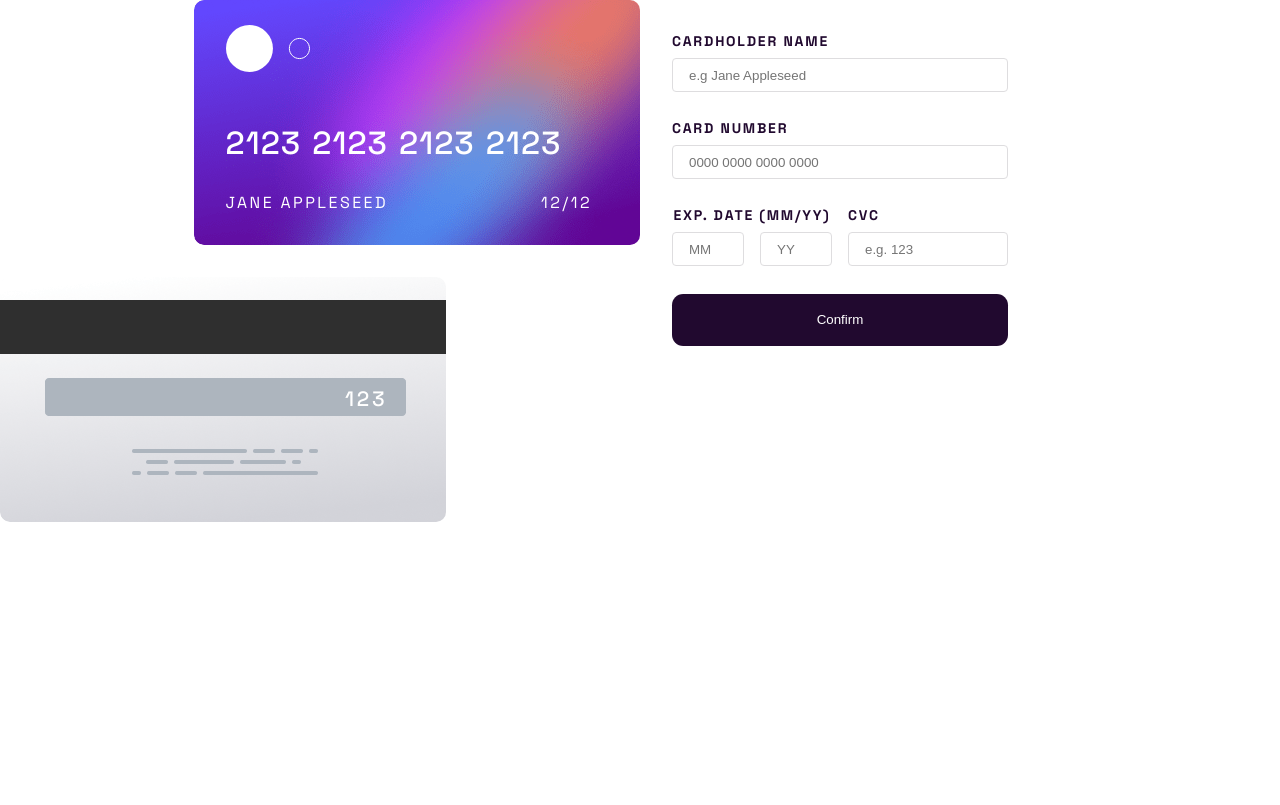
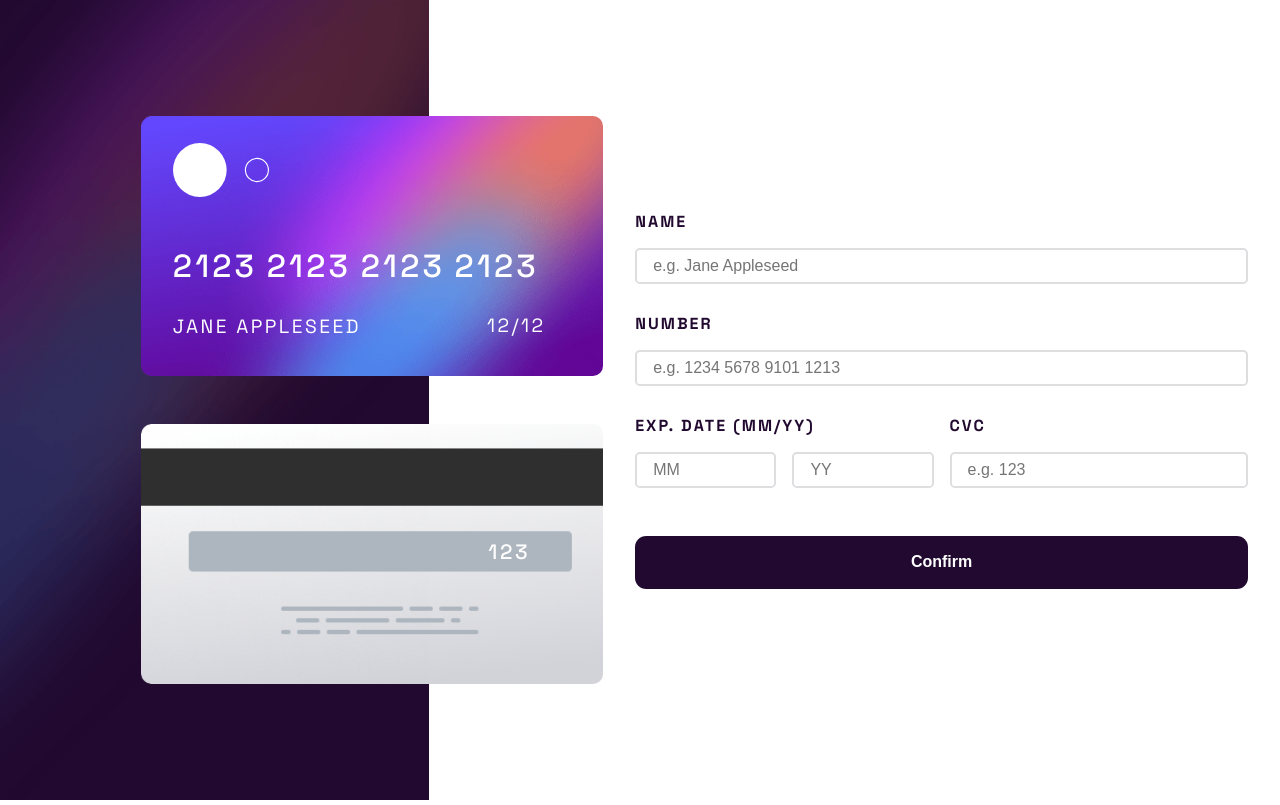
Before and after one commit to Lukiticas/credit-card-checkout, a React (Vite) app: page / in a window 1280 px wide. Built offline with nearby package versions, Linux system fonts and the light colour scheme.

Commit message:
omg tryind some repsonsivness now

```diff
--- a/src/App.jsx
+++ b/src/App.jsx
@@ -6,29 +6,42 @@ function App() {
   const [formInfo, setFormInfo] = useState({
     name: "",
     number: "",
-    date: {
-      month: "",
-      year: "",
-    },
+    month: "",
+    year: "",
     cvc: "",
   });
 
   return (
-    <div className="app">
+    <main className="app">
+      <div className="aside-image">
+        <picture>
+          <source
+            srcSet="./images/bg-main-mobile.png"
+            media="(max-width:  900px)"
+          />
+          <img src="./images/bg-main-desktop.png" alt="background" />
+        </picture>
+      </div>
       <aside className="card-wrapper">
         <CreditCard
           name={formInfo.name ? formInfo.name : "Jane Appleseed"}
           number={formInfo.number ? formInfo.number : "2123212321232123"}
           date={{
-            month: formInfo.date.month ? formInfo.date.month : "12",
-            year: formInfo.date.year ? formInfo.date.year : "12",
+            month: formInfo.month ? formInfo.month : "12",
+            year: formInfo.year ? formInfo.year : "12",
           }}
           side={false}
+          app
         />
-        <CreditCard cvc={formInfo.cvc ? formInfo.cvc : "123"} side={true} />
+        <CreditCard
+          cvc={formInfo.cvc ? formInfo.cvc.slice(0, 3) : "123"}
+          side={true}
+        />
       </aside>
-      <FormControl handleData={setFormInfo} data={formInfo} />
-    </div>
+      <section className="form-wrapper">
+        <FormControl handleData={setFormInfo} data={formInfo} />
+      </section>
+    </main>
   );
 }
 
--- a/src/components/CreditCard/CreditCard.css
+++ b/src/components/CreditCard/CreditCard.css
@@ -1,18 +1,27 @@
 .card {
   color: var(--white);
-  width: 27.9rem;
-  height: 245px;
+  width: 28.9em;
+  height: 16.25em;
   display: flex;
   flex-flow: column nowrap;
   align-items: flex-start;
   border-radius: 10px;
-  padding-left: 2rem;
+  padding-left: 2em;
+  background-size: cover;
+  background-repeat: no-repeat;
   overflow: hidden;
   position: relative;
+  animation: 1s ease-out 0s 1 entrance;
+}
+
+.card:hover {
+  transform: rotateY(10deg);
+  transition: transform 200ms ease-in;
 }
 
 .card img:first-of-type {
-  margin-top: 25px;
+  width: 6em;
+  margin-top: 1.7em;
 }
 
 .card__details {
@@ -24,21 +33,21 @@
 
 .details__number {
   font-size: 200%;
-  letter-spacing: 1px;
+  letter-spacing: 0.1em;
   font-weight: 500;
   text-align: center;
 }
 
 .details__number span:nth-child(4) {
-  margin-right: 0.7rem;
+  margin-right: 0.3em;
 }
 
 .details__number span:nth-child(8) {
-  margin-right: 0.7rem;
+  margin-right: 0.3em;
 }
 
 .details__number span:nth-child(12) {
-  margin-right: 0.7rem;
+  margin-right: 0.3em;
 }
 
 .card__details > footer {
@@ -46,7 +55,7 @@
   align-items: center;
   justify-content: space-between;
   height: 100%;
-  font-size: 1.2rem;
+  font-size: 1.2em;
   text-transform: uppercase;
   letter-spacing: 0.2ch;
   width: 100%;
@@ -55,17 +64,17 @@
 .card__details > footer h1,
 .card__details > footer small {
   position: absolute;
-  font-size: 1rem;
+  font-size: 1em;
   font-weight: 400;
-  max-width: 220px;
+  max-width: 55%;
   overflow: hidden;
   text-overflow: ellipsis;
   white-space: nowrap;
-  bottom: 2rem;
+  bottom: 1.95em;
 }
 .card__details > footer small {
-  right: 3rem;
-  bottom: 2rem;
+  right: 3em;
+  bottom: 2em;
 }
 
 .wrapper {
@@ -77,7 +86,16 @@
   font-size: 1.3em;
   letter-spacing: 0.2ch;
   position: absolute;
-  bottom: 6.9rem;
-  right: 3.7rem;
+  bottom: 5.7em;
+  right: 3.5em;
   font-weight: 500;
 }
+
+@keyframes entrance {
+  from {
+    transform: translateX(20px);
+  }
+  to {
+    transform: translateX(0px);
+  }
+}
--- a/src/components/CreditCard/index.jsx
+++ b/src/components/CreditCard/index.jsx
@@ -16,21 +16,24 @@ function CreditCard({ name, number, date, cvc, side }) {
     >
       {side ? (
         <div className="wrapper">
-          <h1 className="cvc">{cvc}</h1>
+          <h1 className="cvc">{cvc.slice(0, 3)}</h1>
         </div>
       ) : (
         <>
           <img src={cardLogo} alt="card icon" />
           <section className="card__details">
             <h1 className="details__number">
-              {number.split("").map((e, index) => (
-                <span key={index}>{e}</span>
-              ))}
+              {number
+                .slice(0, 16)
+                .split("")
+                .map((e, index) => (
+                  <span key={index}>{e}</span>
+                ))}
             </h1>
             <footer>
               <h1>{name}</h1>
               <small>
-                {date.month}/{date.year}
+                {date.month.slice(0, 2)}/{date.year.slice(0, 2)}
               </small>
             </footer>
           </section>
--- a/src/components/FormControl/FormControl.css
+++ b/src/components/FormControl/FormControl.css
@@ -5,86 +5,93 @@
 --darkgrayishviolet: hsl(279, 6%, 55%);
 --verydarkviolet: hsl(278, 68%, 11%); */
 
-.forms > form {
+.forms {
   display: flex;
   flex-flow: column nowrap;
-  gap: 1.7rem;
-  width: 400px;
-  padding: 2rem;
+  max-width: 800px;
+  padding: 2em;
   text-transform: uppercase;
-  font-size: 14px;
   letter-spacing: 0.2ch;
 }
 
-div > label + input,
-.detail__wrapper {
-  margin-top: 0.5rem;
+.form__input {
+  position: relative;
+  display: flex;
+  flex-direction: column;
+  margin-bottom: 1.8em;
 }
 
-.forms label,
-.forms fieldset {
+.form__input span {
+  display: none;
+  position: absolute;
+  bottom: -1.5em;
+  color: red;
+  letter-spacing: normal;
+  text-transform: lowercase;
+  font-size: 0.74em;
+}
+
+.form__input > label {
+  white-space: nowrap;
+  margin-bottom: 1em;
+}
+
+.forms label {
   color: var(--verydarkviolet);
   font-weight: 700;
 }
 
-fieldset {
-  border: 0;
-  padding: 0;
-  margin: 0;
-  min-width: 0;
-}
-
 input {
+  position: relative;
   outline: none;
-  height: 2rem;
+  border: 0.15rem solid var(--lightgrayishviolet);
+  height: 2em;
   width: 100%;
-  border: 0.12rem solid var(--lightgrayishviolet);
-  border-radius: 0.3em;
-  padding: 1rem;
+  border-radius: 0.3rem;
+  padding: 1em;
+  font-size: 1em;
 }
 
 input:focus {
   border-color: var(--darkgrayishviolet);
 }
 
-.error,
-.error:focus {
+input:invalid[focused="true"] {
   border-color: var(--rederrors);
+}
+
+input:invalid[focused="true"] ~ span {
+  display: block;
 }
 
 .forms__detail {
   display: grid;
   grid-template-columns: 1fr 1fr;
   gap: 1rem;
+  margin-bottom: 1.2em;
 }
 
-.detail__date {
-  display: flex;
-  flex-flow: column nowrap;
-  align-items: center;
-  justify-content: center;
+.form__input > div {
+  display: grid;
+  grid-template-columns: 1fr 1fr;
+  gap: 1rem;
 }
 
-.detail__wrapper {
-  display: grid;
-  gap: 1rem;
-  grid-template-columns: 1fr 1fr;
+.form-button {
+  border: none;
+  height: 3.3em;
+  border-radius: 0.7em;
+  cursor: pointer;
+  font-weight: 700;
+  font-size: 1em;
 }
 
-.detail__date input {
-  width: 100%;
+.purple {
+  background-color: var(--verydarkviolet);
+  color: var(--white);
 }
 
-.forms > form > button {
-  border: none;
-  background-color: var(--verydarkviolet);
-  color: var(--white);
-  height: 3.3rem;
-  border-radius: 0.7rem;
-  cursor: pointer;
-}
-
-.forms > form > button:hover {
+.gray-onhover:hover {
   background-color: var(--lightgrayishviolet);
   color: var(--darkgrayishviolet);
 }
--- a/src/components/FormControl/index.jsx
+++ b/src/components/FormControl/index.jsx
@@ -1,108 +1,105 @@
 import "./FormControl.css";
+import FormInput from "../FormInput";
 
-function FormControl({ handleData, data, isOnError }) {
-  const isComplete = true;
+function FormControl({ handleData, data }) {
+  const handleCardDisplay = (card) => {
+    const rawText = [...card.split(" ").join("")]; // Remove old space
+    const creditCard = []; // Create card as array
+    rawText.forEach((t, i) => {
+      if (i % 4 === 0) creditCard.push(" "); // Add space
+      creditCard.push(t);
+    });
+    return creditCard.join("");
+  };
+
+  const inputs = {
+    name: {
+      name: "name",
+      value: data.name,
+      type: "text",
+      id: "name",
+      placeholder: "e.g. Jane Appleseed",
+      required: true,
+      pattern: "^[ a-zA-Z ]*$",
+    },
+    number: {
+      value: handleCardDisplay(data.number),
+      type: "text",
+      name: "number",
+      id: "number",
+      placeholder: "e.g. 1234 5678 9101 1213",
+      required: true,
+      pattern: "[0-9 ]{0,20}",
+    },
+    month: {
+      value: data.month.slice(0, 2),
+      type: "number",
+      name: "month",
+      id: "month",
+      placeholder: "MM",
+      required: true,
+      min: "1",
+      max: "12",
+    },
+    year: {
+      value: data.year.slice(0, 2),
+      type: "number",
+      name: "year",
+      id: "year",
+      placeholder: "YY",
+      required: true,
+    },
+    cvc: {
+      value: data.cvc,
+      type: "number",
+      name: "cvc",
+      id: "cvc",
+      placeholder: "e.g. 123",
+      required: true,
+      max: "999",
+      min: "100",
+    },
+  };
 
   const handleChange = (target) => {
     let { name, value } = target;
-    if (name == "number") {
-      if (Number.isInteger(value)) {
-        return;
-      }
-      value = value.slice(0, 16);
-    }
-    if (["month", "year"].some((x) => x.includes(name))) {
-      value = value.slice(0, 2);
-    }
-    if (name == "cvc") {
-      value = value.slice(0, 3);
-    }
-    handleData((prev) => {
-      const newData =
-        name == "month" || name == "year"
-          ? { ...prev, date: { ...prev.date, [name]: value } }
-          : { ...prev, [name]: value };
-      return newData;
-    });
+    value = name == "number" ? value.split(" ").join("") : value;
+    handleData((prev) => ({ ...prev, [name]: value }));
   };
+
   return (
-    <section className="forms">
-      <form>
-        <div className="forms__name">
-          <label htmlFor="inputName">cardholder name</label>
-          <input
-            value={data.name}
-            onChange={({ target }) => {
-              handleChange(target);
-            }}
-            className=""
-            type="text"
-            name="name"
-            autoComplete="name"
-            id="inputName"
-            placeholder="e.g Jane Appleseed"
-          />
-        </div>
-        <div className="forms__number">
-          <label htmlFor="ccNumber">card number</label>
-          <input
-            value={data.number}
-            onChange={({ target }) => {
-              handleChange(target);
-            }}
-            className=""
-            id="ccNumber"
-            type="tel"
-            inputMode="numeric"
-            autoComplete="cc-number"
-            placeholder="0000 0000 0000 0000"
-            name="number"
-          />
-        </div>
-        <div className="forms__detail">
-          <div className="detail__date">
-            <label htmlFor="month">exp. date (mm/yy)</label>
-            <div className="detail__wrapper">
-              <input
-                value={data.date.month}
-                onChange={({ target }) => {
-                  handleChange(target);
-                }}
-                className=""
-                type="number"
-                name="month"
-                placeholder="MM"
-              />
-              <input
-                value={data.date.year.slice(0, 2)}
-                onChange={({ target }) => {
-                  handleChange(target);
-                }}
-                className=""
-                type="number"
-                name="year"
-                placeholder="YY"
-              />
-            </div>
-          </div>
-          <div className="detail__cvc">
-            <label htmlFor="cvcNumber">CVC</label>
-            <input
-              value={data.cvc.slice(0, 3)}
-              onChange={({ target }) => {
-                handleChange(target);
-              }}
-              className=""
-              type="number"
-              name="cvc"
-              id="cvcNumber"
-              placeholder="e.g. 123"
-            />
+    <form className="forms">
+      <div className="form__input">
+        <label htmlFor="name">name</label>
+        <FormInput callbackChange={handleChange} attrs={inputs.name} />
+
+        <span>this can't be blank/have numbers</span>
+      </div>
+
+      <div className="form__input">
+        <label htmlFor="number">number</label>
+        <FormInput callbackChange={handleChange} attrs={inputs.number} />
+        <span>Wrong Format, only numbers/max of 16</span>
+      </div>
+
+      <section className="forms__detail">
+        <div className="form__input">
+          <label htmlFor="name">exp. date (mm/yy)</label>
+          <div>
+            <FormInput callbackChange={handleChange} attrs={inputs.month} />
+            <FormInput callbackChange={handleChange} attrs={inputs.year} />
+
+            <span>Can't be blank</span>
           </div>
         </div>
-        <button>{isComplete ? "Confirm" : "Continue"}</button>
-      </form>
-    </section>
+        <div className="form__input">
+          <label htmlFor="cvc">CVC</label>
+          <FormInput callbackChange={handleChange} attrs={inputs.cvc} />
+          <span>Can't be blank / max of 3</span>
+        </div>
+      </section>
+      <button className="form-button purple gray-onhover">Confirm</button>
+    </form>
   );
 }
 
--- /dev/null
+++ b/src/components/FormInput/index.jsx
@@ -0,0 +1,18 @@
+import { useState } from "react";
+
+export default function FormInput(props) {
+  const [onFocus, setOnFocus] = useState(false);
+  const handleFocus = () => {
+    console.log(props);
+    setOnFocus(true);
+  };
+
+  return (
+    <input
+      onChange={({ target }) => props.callbackChange(target)}
+      onBlur={handleFocus}
+      focused={onFocus.toString()}
+      {...props.attrs}
+    />
+  );
+}
--- a/src/styles/App.css
+++ b/src/styles/App.css
@@ -1,19 +1,89 @@
 .app {
   min-height: 100vh;
   max-width: 100vw;
+  display: flex;
+  flex-flow: row;
+}
+
+.form-wrapper {
+  flex: 1;
   display: grid;
-  grid-template-columns: 1fr 1fr;
+  place-items: center;
+}
+
+picture > img,
+picture,
+.aside-image {
+  height: 100%;
+  z-index: -1;
+}
+
+.aside-image,
+picture {
+  position: absolute;
 }
 
 .card-wrapper {
-  height: 100%;
-
+  position: relative;
+  min-width: 30vw;
   display: flex;
-  flex-flow: column;
-  gap: 2rem;
-  z-index: 1;
+  flex-flow: column nowrap;
+  justify-content: center;
+  align-items: flex-end;
+  gap: 3rem;
+  margin-left: 11vw;
 }
 
-.card-wrapper .card:first-child {
-  margin-left: auto;
+.card:first-child {
+  margin-right: auto;
 }
+
+@media (min-width: 1550px) {
+  .form-wrapper {
+    font-size: 1.4rem;
+  }
+
+  .forms {
+    max-width: none;
+  }
+}
+
+@media (max-width: 900px) {
+  .app {
+    flex-flow: column;
+  }
+
+  picture > img,
+  picture,
+  .aside-image {
+    width: 100%;
+    max-height: 200px;
+    z-index: -1;
+  }
+
+  .card-wrapper {
+    flex-basis: 13rem;
+    font-size: 2.3vw;
+    max-height: 100%;
+    align-items: center;
+    margin-left: 0;
+  }
+
+  .card:first-child {
+    position: absolute;
+    z-index: 1;
+    bottom: 40%;
+    top: 60%;
+    right: 25%;
+  }
+
+  .card:last-child {
+    position: absolute;
+    bottom: 80%;
+    top: 20%;
+  }
+  .forms {
+    padding: 1px;
+    font-size: 14px;
+  }
+}
--- a/src/styles/index.css
+++ b/src/styles/index.css
@@ -25,7 +25,3 @@ input::-webkit-inner-spin-button {
   -webkit-appearance: none;
   margin: 0;
 }
-
-input[type="number"] {
-  -moz-appearance: textfield;
-}
```
